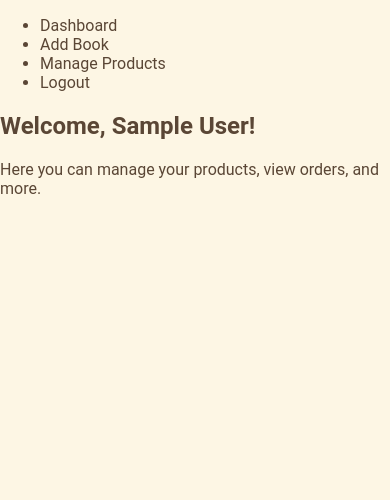
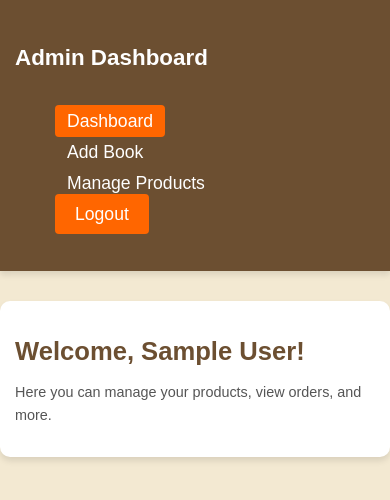
Before and after one commit to Anomig/bookstore, a PHP site: page /admin_dashboard.php in a window 390 px wide. Shown: the top 500 px of the page. Run offline with PHP 8.4, Linux system fonts and the light colour scheme; the visitor is signed in with stand-in values (Sample User, id 1).

Commit message:
style: voor admin aangepast

```diff
--- a/admin_dashboard.php
+++ b/admin_dashboard.php
@@ -17,10 +17,16 @@ $admin_name = isset($_SESSION['fname']) ? $_SESSION['fname'] : 'Admin';
 <head>
     <meta charset="UTF-8">
     <meta name="viewport" content="width=device-width, initial-scale=1.0">
-    <title>Admin dashboard</title>
-    <link rel="stylesheet" href="css/home.css?v=<?= time(); ?>">
+    <title>Admin Dashboard</title>
+    <link rel="stylesheet" href="css/style.css?v=<?= time(); ?>">
 </head>
 <body>
+    <!-- Navigatiebalk -->
+    <header>
+        <div class="navbar">
+            <div class="logo">
+                <h1>Admin Dashboard</h1>
+            </div>
             <nav>
                 <ul>
                     <li><a href="admin_dashboard.php" class="active">Dashboard</a></li>
@@ -29,10 +35,15 @@ $admin_name = isset($_SESSION['fname']) ? $_SESSION['fname'] : 'Admin';
                     <li><a href="logout.php" class="logout-btn">Logout</a></li>
                 </ul>
             </nav>
+        </div>
+    </header>
 
+    <!-- Hoofdcontent -->
+    <main>
         <div class="content">
             <h2>Welcome, <?php echo htmlspecialchars($admin_name); ?>!</h2>
             <p class="welcome-message">Here you can manage your products, view orders, and more.</p>
         </div>
+    </main>
 </body>
 </html>
--- a/css/home.css
+++ b/css/home.css
@@ -11,6 +11,12 @@ h1 {
   text-align: center;
   margin: 20px 0;
   color: #8b572a; /* Diepere bruine kleur voor titels */
+}
+
+h2 {
+  text-align: center;
+  margin: 20px 0;
+  color: #8b572a;
 }
 
 a {
@@ -179,3 +185,37 @@ input[type="submit"]:hover {
 .footer a:hover {
   text-decoration: underline;
 }
+
+/* Als het scherm kleiner is dan 480px (mobiele telefoons) */
+@media (max-width: 480px) {
+  /* Navbar instellingen voor mobiele telefoons */
+  .navbar {
+      padding: 15px;
+  }
+
+  .navbar .logo h1 {
+      font-size: 1.4rem;
+  }
+
+  nav ul {
+      gap: 10px;
+  }
+
+  nav ul li a {
+      font-size: 1.1rem;
+      padding: 6px 12px;
+  }
+
+  /* Hoofdcontent styling */
+  main {
+      padding: 15px;
+  }
+
+  .content h2 {
+      font-size: 1.6rem;
+  }
+
+  .content .welcome-message {
+      font-size: 0.9rem;
+  }
+}
--- a/css/style.css
+++ b/css/style.css
@@ -1,118 +1,238 @@
-*
-{
-  box-sizing: border-box;
+/* Algemene body styling */
+body {
+  font-family: 'Arial', sans-serif;
+  margin: 0;
+  padding: 0;
+  background-color: #f3e9d2; /* Warm beige achtergrondkleur */
+  color: #333;
 }
 
-body
-{
-  background-image: url(../images/hans-jurgen-weinhardt-FZ5nx86tP2U-unsplash.jpg);
-  font-family: "Helvetica Neue", Helvetica, sans-serif;
-  margin: 0;
+/* Navigatiebalk */
+header {
+  background-color: #6c4f31; /* Warme bruine kleur voor de header */
+  color: white;
+  padding: 15px 0;
+  box-shadow: 0px 4px 6px rgba(0, 0, 0, 0.1); /* Zachte schaduw onder de header */
 }
 
-
-.Login
-{
-  height: 100vh;
-  display: grid;
-  grid-template-columns: 1fr [form] minmax(240px, 450px) 1fr;
-  grid-template-rows: 1fr [form] 1fr 1fr;
-  justify-content: center;
+.navbar {
+  display: flex;
+  justify-content: space-between;
   align-items: center;
+  max-width: 1200px;
+  margin: 0 auto;
+  padding: 0 20px;
 }
 
-.form_login
-{
-  background-color: #ffdf88;
-  padding: 1em;
-  color: #505050;
-  grid-column: form;
-  grid-row: form;
+.navbar .logo h1 {
+  font-size: 1.8rem;
 }
 
-.form_error
-{
-  background-color: #999999;
-  color: white;
-  font-weight: lighter;
-  padding: 0.3em 1em;
-  margin-bottom: 1em;
-  font-size: 0.9em;
+nav ul {
+  list-style: none;
+  display: flex;
+  gap: 25px;
 }
 
-.form_field
-{
-  padding-bottom: 1em;
+nav ul li {
+  display: inline;
 }
 
-.form_field input[type=text],
-.form_field input[type=password]
-{
-  width: 100%;
-  padding: 0.3em;
-  font-size: 1.4em;
+nav ul li a {
+  color: white;
+  text-decoration: none;
+  font-size: 1.1rem;
+  padding: 10px 20px;
+  border-radius: 4px;
+  transition: background-color 0.3s ease;
 }
 
-.btn
-{
-  width: 100%;
-  margin: 0.5em auto;
+nav ul li a.active, nav ul li a:hover {
+  background-color: #ff6600; /* Warme oranje kleur voor actieve en hover links */
 }
 
-.btn_primary
-{
-  background-color: rgb(90, 60, 0);
-  color: white;
-  text-align: center;
-  border: none;
-  padding: 0.3em 2em;
-  font-size: 1.4em;
+nav ul li a.logout-btn {
+  background-color: #ff6600;
+  padding: 10px 20px;
+  border-radius: 4px;
 }
 
-/* Winkelmandje en afrekenknoppen */
-.cart-summary {
-  margin-top: 30px;
-  text-align: center;
-  font-size: 1.2rem;
+/* Hoofdcontent styling */
+main {
+  max-width: 1200px;
+  margin: 30px auto;
+  padding: 30px;
+  background-color: white;
+  border-radius: 10px;
+  box-shadow: 0px 4px 6px rgba(0, 0, 0, 0.1);
 }
 
-.cart-summary .btn-checkout {
-  background-color: #8b572a;
-  color: white;
-  padding: 15px 30px;
-  text-decoration: none;
-  font-size: 1.1rem;
-  border-radius: 5px;
+.content h2 {
+  font-size: 2.2rem;
+  color: #6c4f31;
+  margin-bottom: 15px;
 }
 
-.cart-summary .btn-checkout:hover {
-  background-color: #8b572a;
+.content .welcome-message {
+  font-size: 1.1rem;
+  color: #555;
+  line-height: 1.6;
 }
 
-.product-grid {
-  display: grid;
-  grid-template-columns: repeat(auto-fill, minmax(200px, 1fr));
-  gap: 20px;
+/* Styling voor links */
+a {
+  color: #6c4f31; /* Warme bruine kleur */
+  text-decoration: none;
 }
 
-.product-info {
+a:hover {
+  text-decoration: underline;
+}
+
+/* RESPONSIVE STYLING */
+
+/* Als het scherm kleiner is dan 768px (tablet of kleiner) */
+@media (max-width: 768px) {
+  /* Navbar instellingen voor kleine schermen */
+  .navbar {
+      flex-direction: column;
+      align-items: flex-start;
+      gap: 10px;
+  }
+
+  .navbar .logo h1 {
+      font-size: 1.6rem;
+  }
+
+  nav ul {
+      flex-direction: column;
+      gap: 15px;
+      margin-top: 15px;
+  }
+
+  nav ul li a {
+      font-size: 1.2rem;
+      padding: 8px 15px;
+  }
+
+  /* Hoofdcontent styling */
+  main {
+      padding: 20px;
+  }
+
+  .content h2 {
+      font-size: 1.8rem;
+  }
+
+  .content .welcome-message {
+      font-size: 1rem;
+  }
+}
+
+form{
+  margin-bottom: 20px;
   text-align: center;
 }
 
-.product img {
-  max-width: 100%;
-  height: auto;
+input[type="text"], select {
+  width: 300px;
+  padding: 10px;
+  font-size: 1rem;
+  border: 1px solid #d4a373;
+  border-radius: 4px;
+  background-color: #fff8ec;
+  color: #5a4635;
 }
 
+input[type="submit"] {
+  background-color: #8b572a;
+  color: #fff8ec;
+  border: none;
+  padding: 10px 20px;
+  margin-left: 10px;
+  border-radius: 4px;
+  cursor: pointer;
+  font-size: 1rem;
+  transition: background-color 0.2s ease;
+}
 
-@media (max-width: 768px) {
-  .product-grid {
-      grid-template-columns: 1fr 1fr;
+input[type="submit"]:hover {
+  background-color: #b56335;
+}
+
+/* Styling voor de tabel */
+table {
+  width: 100%;
+  border-collapse: collapse;
+  margin-top: 20px;
+}
+
+table th, table td {
+  padding: 12px 15px;
+  text-align: left;
+  border-bottom: 1px solid #ddd;
+}
+
+table th {
+  background-color: #ff6600;
+  color: white;
+}
+
+table td a {
+  padding: 8px 12px;
+  margin-right: 10px;
+  text-decoration: none;
+  border-radius: 4px;
+}
+
+table td .btn-edit {
+  background-color: #6c4f31; /* Warme bruine kleur */
+  color: white;
+}
+
+table td .btn-edit:hover {
+  background-color: #ff6600; /* Warme oranje kleur voor hover */
+}
+
+table td .btn-delete {
+  background-color: #ff3333; /* Rood voor de delete knop */
+  color: white;
+}
+
+table td .btn-delete:hover {
+  background-color: #ff6600;
+}
+
+/* Als het scherm kleiner is dan 480px (mobiele telefoons) */
+@media (max-width: 480px) {
+  /* Navbar instellingen voor mobiele telefoons */
+  .navbar {
+      padding: 15px;
+  }
+
+  .navbar .logo h1 {
+      font-size: 1.4rem;
+  }
+
+  nav ul {
+      gap: 10px;
+  }
+
+  nav ul li a {
+      font-size: 1.1rem;
+      padding: 6px 12px;
+  }
+
+  /* Hoofdcontent styling */
+  main {
+      padding: 15px;
+  }
+
+  .content h2 {
+      font-size: 1.6rem;
+  }
+
+  .content .welcome-message {
+      font-size: 0.9rem;
   }
 }
-
-@media (max-width: 480px) {
-  .product-grid {
-      grid-template-columns: 1fr;
-  }
-}
```
Also changed, not shown: add_book.php (+18 -1 lines), edit_product.php (+17 -0 lines), manage_products.php (+20 -0 lines), images/design.png (added), images/hans-jurgen-weinhardt-FZ5nx86tP2U-unsplash.jpg (deleted), images/nomad.png (added), images/raven.png (added), images/tompoes.png (added). Lines whose indentation alone changed are shown as unchanged.
